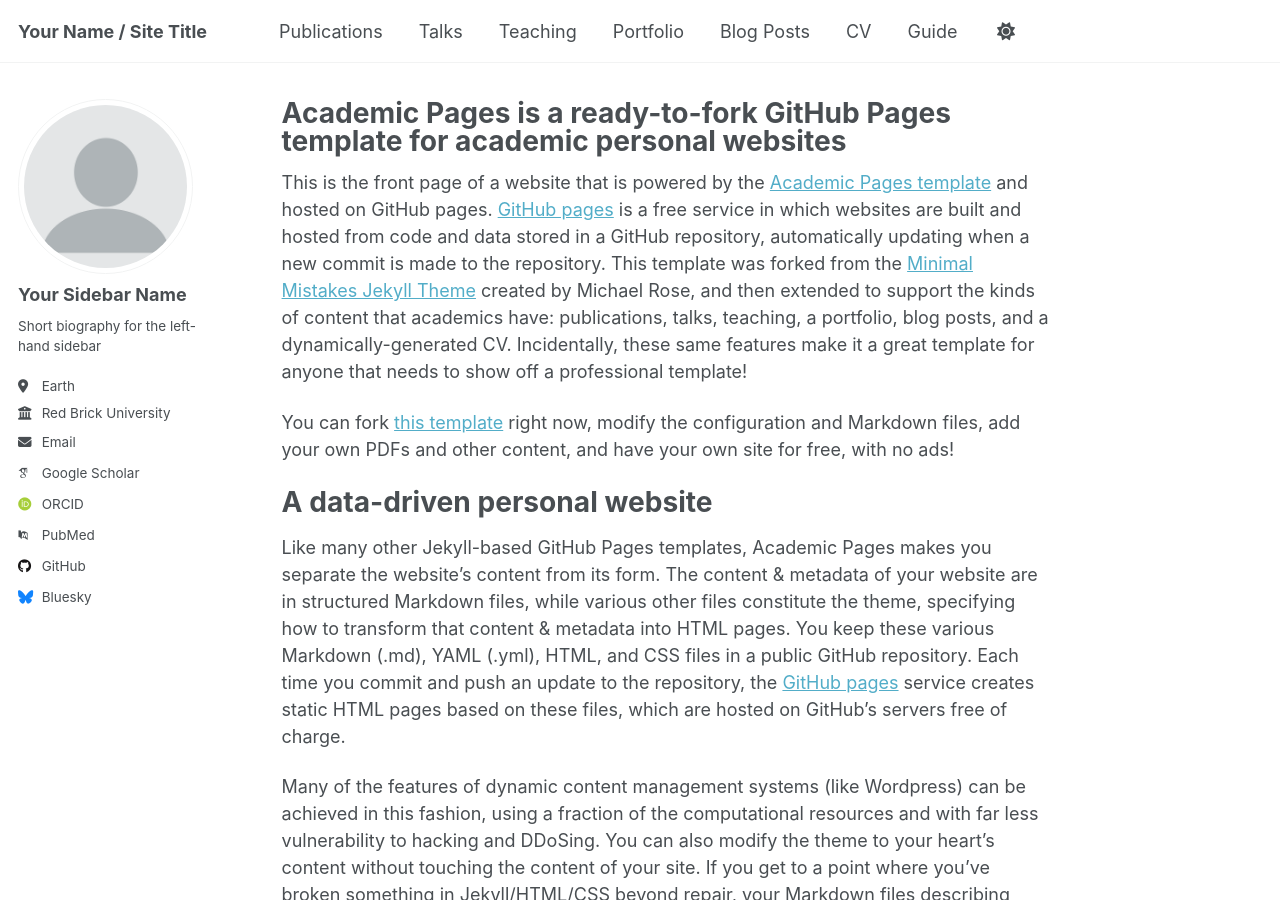
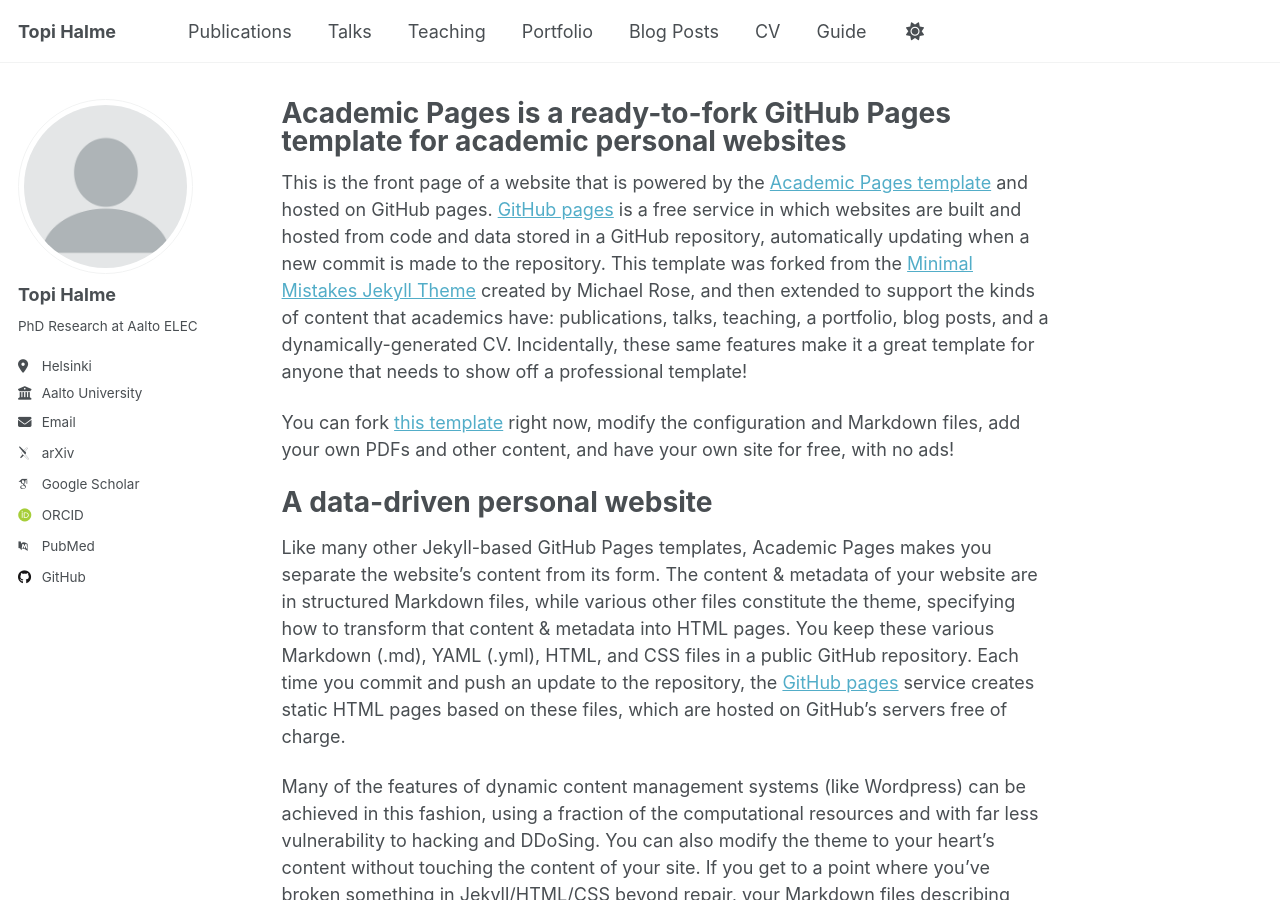
Before and after one commit to halmeto/halmeto.github.io, a Jekyll site: the page built from _pages/about.md, in a window 1280 px wide and 900 px high. Built offline with Jekyll 4.4.1, drawn with Linux system fonts in a browser that asks for light colours; some web fonts are replaced; a script that is not in the unit is left out.

Commit message:
Update personal details in _config.yml

```diff
--- a/_config.yml
+++ b/_config.yml
@@ -9,11 +9,11 @@
 # Basic Site Settings
 locale                   : "en-US"
 site_theme               : "default" # Currently available options are "default", "air"
-title                    : "Your Name / Site Title"
+title                    : "Topi Halme"
 title_separator          : "-"
 name                     : &name "Your Name"
 description              : &description "Your Name's academic portfolio"   # Update this with a general description of your site, this is the default if not overridden by a page
-url                      : https://academicpages.github.io # The base hostname & protocol for your site e.g. "https://[your GitHub username].github.io",
+url                      : https://halmeto.github.io # The base hostname & protocol for your site e.g. "https://[your GitHub username].github.io",
                                                            # or if you already have some other page hosted on Github then use "https://[your GitHub username].github.io/[Your Repo Name]"
 baseurl                  : "" # the subpath of your site, e.g. "/blog"
 repository               : "academicpages/academicpages.github.io"
@@ -24,18 +24,18 @@ repository               : "academicpages/academicpages.github.io"
 author:
   # Biographic information
   avatar           : "profile.png"
-  name             : "Your Sidebar Name"
+  name             : "Topi Halme"
   pronouns         : # example: "she/her"
-  bio              : "Short biography for the left-hand sidebar"
-  location         : "Earth"
-  employer         : "Red Brick University"
+  bio              : "PhD Research at Aalto ELEC"
+  location         : "Helsinki"
+  employer         : "Aalto University"
   uri              : # URL
-  email            : "none@example.org"
+  email            : "topi.halme@gmail.com"
 
   # Academic websites
   academia         : # URL
-  arxiv            : # URL - Update with the correct link to your profile
-  googlescholar    : "https://scholar.google.com/citations?user=PS_CX0AAAAAJ"
+  arxiv            : "https://arxiv.org/search/?searchtype=author&query=Halme%2C+T"
+  googlescholar    : "https://scholar.google.com/citations?user=olrV0jcAAAAJ"
   inspire-hep      : # URL
   impactstory      : # URL
   orcid            : "http://orcid.org/yourorcidurl"
@@ -54,7 +54,7 @@ author:
 
   # Social media
   artstation       : # Username
-  bluesky          : "bsky.app" # Replace this with you Bluesky username
+  bluesky          :  # Replace this with you Bluesky username
   facebook         : # Username
   flickr           : # Username
   foursquare       : # Username
```
